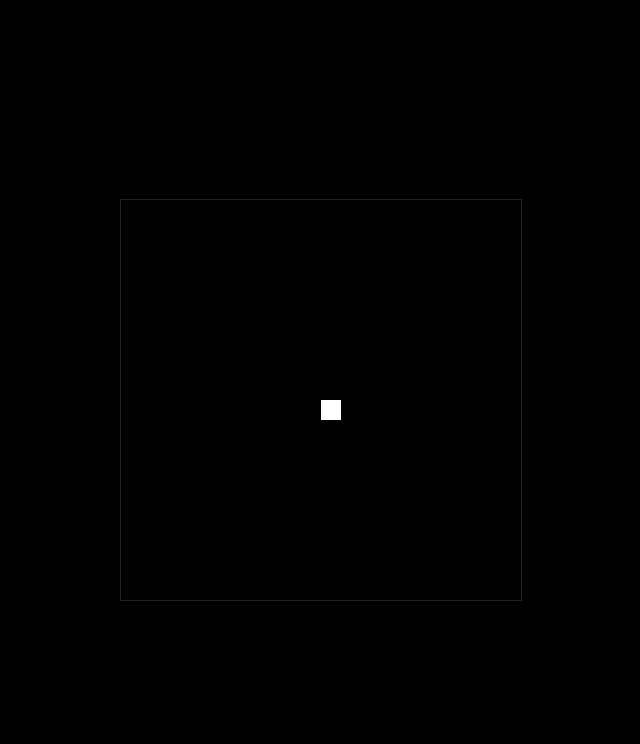
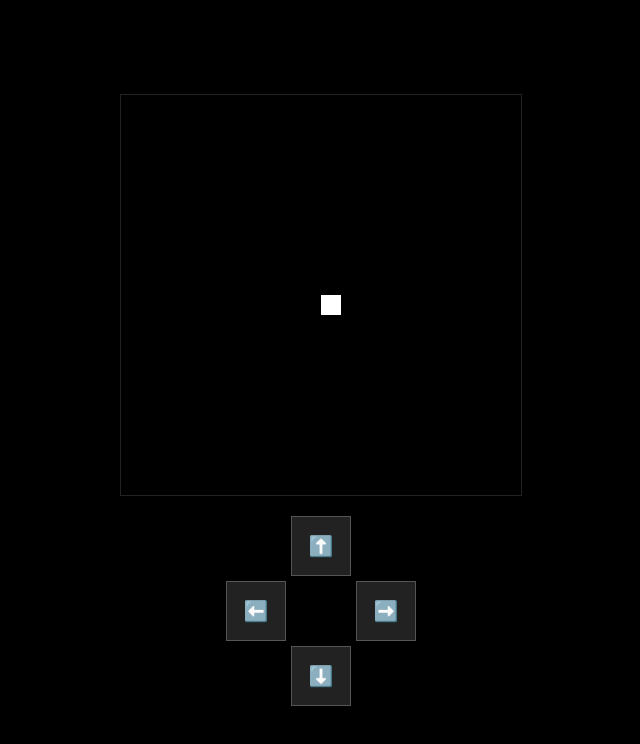
Before and after one commit to thinkabtit12/Parent-near-Parent-far., a plain HTML site: page index.html in a window 1280 px wide. Shown: the whole page, without its empty margins (319-959 px from the left). Drawn offline with Linux system fonts and the light colour scheme.

Commit message:
Update index.html

```diff
--- a/index.html
+++ b/index.html
@@ -12,34 +12,66 @@
       justify-content: center;
       align-items: center;
       height: 100vh;
+      flex-direction: column;
     }
     #gameCanvas {
       background: #000;
       image-rendering: pixelated;
       border: 1px solid #222;
+      touch-action: none;
+    }
+    .gamepad {
+      margin-top: 20px;
+      display: grid;
+      grid-template-columns: 60px 60px 60px;
+      grid-template-rows: 60px 60px 60px;
+      gap: 5px;
+    }
+    .btn {
+      background: #222;
+      color: white;
+      display: flex;
+      justify-content: center;
+      align-items: center;
+      font-size: 20px;
+      user-select: none;
+      border: 1px solid #555;
+      touch-action: none;
+    }
+    .btn:active {
+      background: #444;
     }
   </style>
 </head>
 <body>
   <canvas id="gameCanvas" width="400" height="400"></canvas>
+
+  <div class="gamepad">
+    <div></div>
+    <div class="btn" id="up">⬆️</div>
+    <div></div>
+    <div class="btn" id="left">⬅️</div>
+    <div></div>
+    <div class="btn" id="right">➡️</div>
+    <div></div>
+    <div class="btn" id="down">⬇️</div>
+    <div></div>
+  </div>
+
   <script>
     const canvas = document.getElementById('gameCanvas');
     const ctx = canvas.getContext('2d');
 
-    const gridSize = 20; // size of each step
-    let player = { x: 10, y: 10 }; // grid coords
+    const gridSize = 20;
+    let player = { x: 10, y: 10 };
 
-    // Movement control vars
-    let moveCooldown = 600; // ms between steps when holding keys (slower af)
+    let moveCooldown = 600;
     let lastMoveTime = 0;
 
-    // Track keys held
     let keysHeld = {};
 
     function draw() {
       ctx.clearRect(0, 0, canvas.width, canvas.height);
-
-      // Draw player as white square
       ctx.fillStyle = 'white';
       ctx.fillRect(player.x * gridSize, player.y * gridSize, gridSize, gridSize);
     }
@@ -57,7 +89,6 @@
     window.addEventListener('keydown', e => {
       keysHeld[e.key] = true;
     });
-
     window.addEventListener('keyup', e => {
       keysHeld[e.key] = false;
     });
@@ -84,6 +115,20 @@
 
     draw();
     gameLoop();
+
+    // Mobile controls
+    document.getElementById('up').addEventListener('touchstart', () => triggerMove(0, -1));
+    document.getElementById('down').addEventListener('touchstart', () => triggerMove(0, 1));
+    document.getElementById('left').addEventListener('touchstart', () => triggerMove(-1, 0));
+    document.getElementById('right').addEventListener('touchstart', () => triggerMove(1, 0));
+
+    function triggerMove(dx, dy) {
+      const now = Date.now();
+      if (now - lastMoveTime >= moveCooldown) {
+        movePlayer(dx, dy);
+        lastMoveTime = now;
+      }
+    }
   </script>
 </body>
 </html>
```
